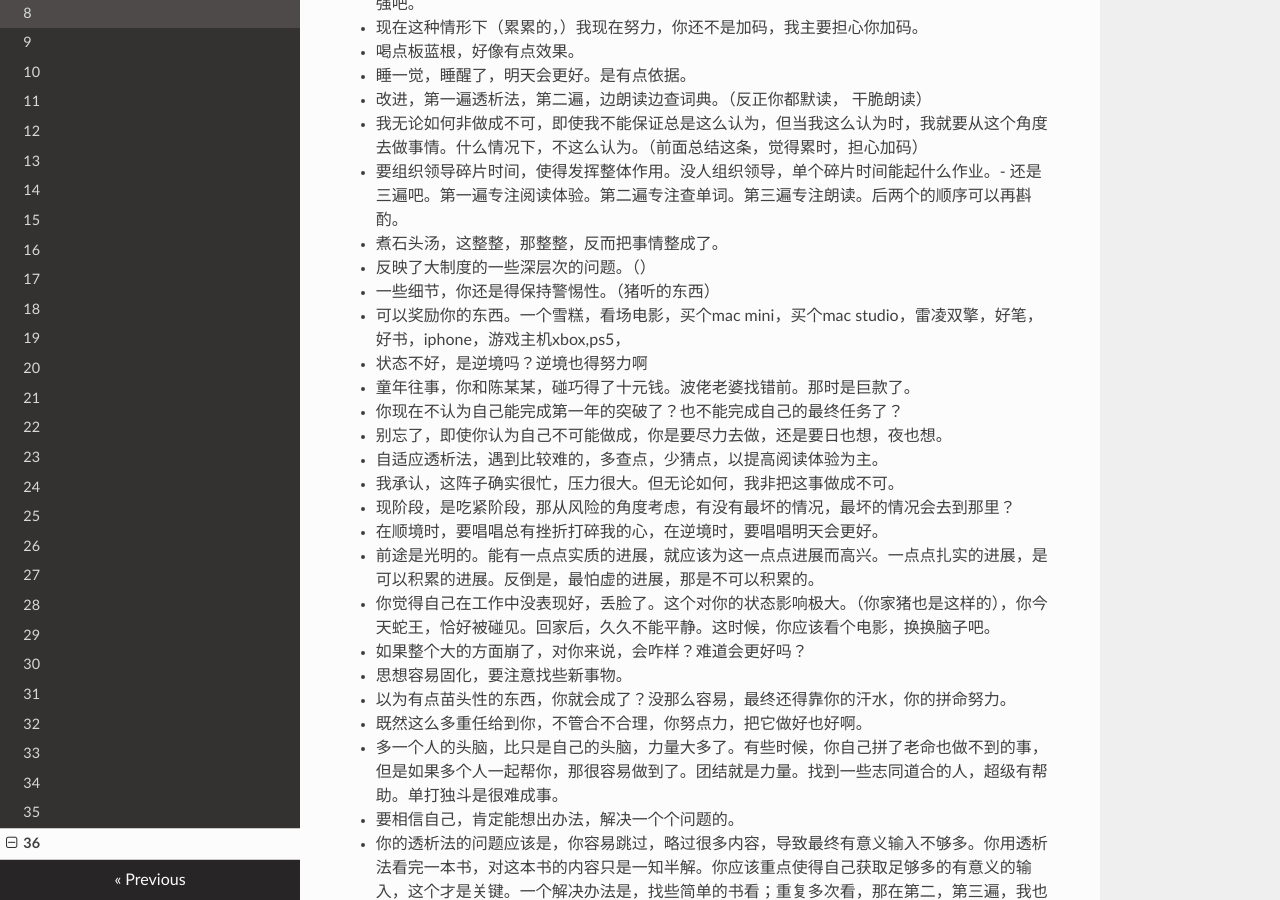
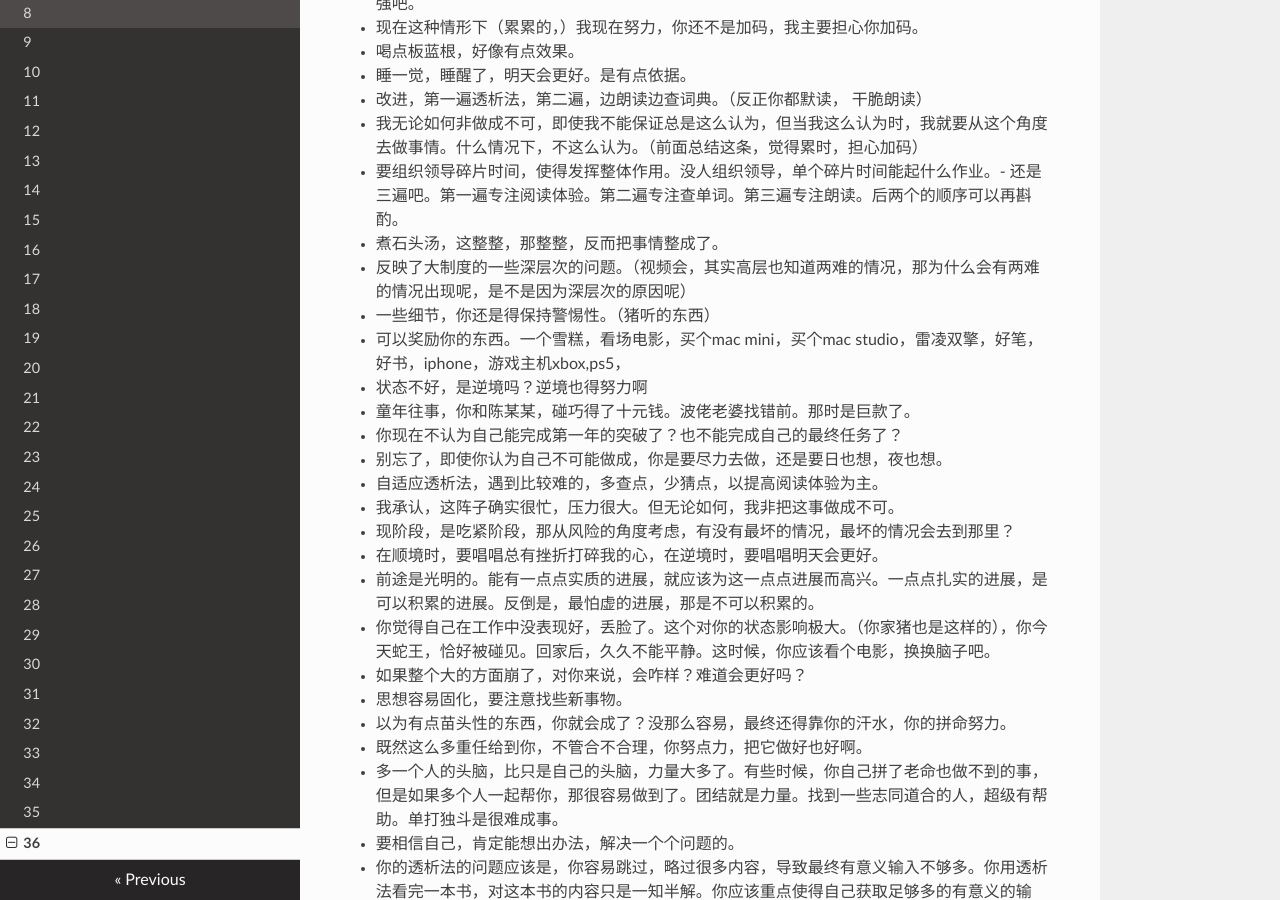
Before and after one commit to lizkca/theblog, an MkDocs documentation site: the page built from docs/36.md, in a window 1280 px wide and 900 px high, scrolled down 675 px. Built offline with MkDocs 1.6.1, drawn with Linux system fonts in a browser that asks for light colours; nearby versions of some CDN libraries.

Commit message:
36.md fix1

```diff
--- a/docs/36.md
+++ b/docs/36.md
@@ -22,7 +22,7 @@
 - 我无论如何非做成不可，即使我不能保证总是这么认为，但当我这么认为时，我就要从这个角度去做事情。什么情况下，不这么认为。（前面总结这条，觉得累时，担心加码）
 - 要组织领导碎片时间，使得发挥整体作用。没人组织领导，单个碎片时间能起什么作业。- 还是三遍吧。第一遍专注阅读体验。第二遍专注查单词。第三遍专注朗读。后两个的顺序可以再斟酌。
 - 煮石头汤，这整整，那整整，反而把事情整成了。
-- 反映了大制度的一些深层次的问题。（）
+- 反映了大制度的一些深层次的问题。（视频会，其实高层也知道两难的情况，那为什么会有两难的情况出现呢，是不是因为深层次的原因呢）
 - 一些细节，你还是得保持警惕性。（猪听的东西）
 - 可以奖励你的东西。一个雪糕，看场电影，买个mac mini，买个mac studio，雷凌双擎，好笔，好书，iphone，游戏主机xbox,ps5，
 - 状态不好，是逆境吗？逆境也得努力啊
```
